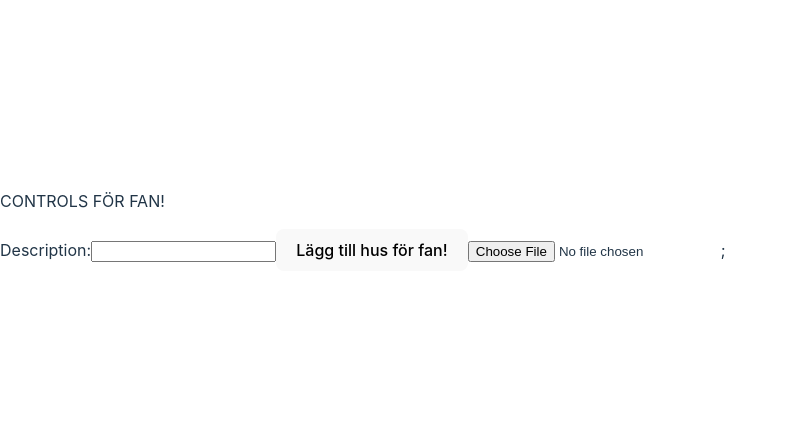
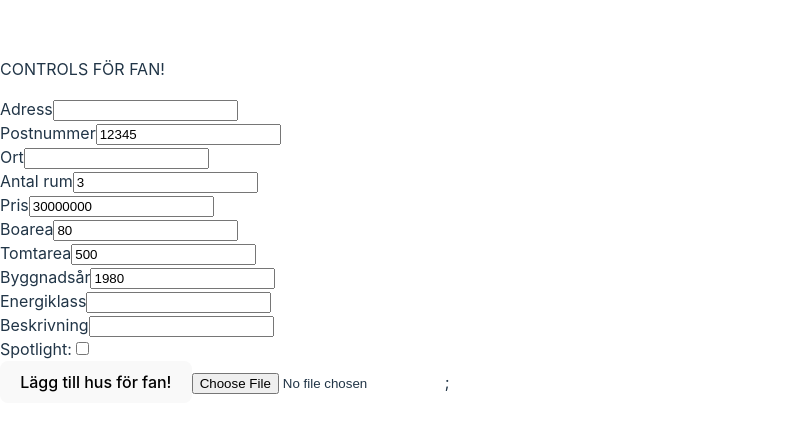
Before and after one commit to tdunca/CMS-Gruppuppgift-Grupp-6, a React (Vite) app: page /admin/home/1 in a window 1280 px wide. Shown: the part 178-610 px from the top of the page, without its empty margins (0-788 px from the left). Built offline with nearby package versions, Linux system fonts and the light colour scheme; no server answers.

Commit message:
Add more input fields for listing

```diff
--- a/src/features/admin/views/edit.tsx
+++ b/src/features/admin/views/edit.tsx
@@ -2,10 +2,20 @@ import { useState, type ChangeEvent } from 'react';
 import { useParams } from 'react-router-dom';
 import { saveHome } from '../../firebase/home';
 import { uploadFile } from '../../firebase/upload';
+import Input from '../components/input';
 
 function Edit() {
   const [description, setDescription] = useState('');
-
+  const [roomNum, setRoomNum] = useState(3);
+  const [homePrice, setHomePrice] = useState(30000000);
+  const [squareMeters, setSquareMeters] = useState(80);
+  const [homeAdress, setHomeAdress] = useState('');
+  const [postalCode, setPostalCode] = useState(12345);
+  const [homeCity, setHomeCity] = useState('');
+  const [landSquareMeters, setLandSquareMeters] = useState(500);
+  const [homeBuildYear, setHomeBuildYear] = useState(1980);
+  const [homeEnergyClass, setHomeEnergyClass] = useState('');
+  const [homeSpotlight, setHomeSpotlight] = useState(false);
   const { name } = useParams();
 
   const handleClick = () => {
@@ -22,11 +32,82 @@ function Edit() {
 
   return (
     <section>
-      <label>Description:</label>
-      <input
+      <Input
+        name="homeAdress"
+        label="Adress"
+        type="text"
+        value={homeAdress}
+        onChange={(e) => setHomeAdress(e.target.value)}
+      />
+      <Input
+        name="postalCode"
+        label="Postnummer"
+        type="number"
+        value={postalCode}
+        onChange={(e) => setPostalCode(parseInt(e.target.value))}
+      />
+      <Input
+        name="homeCity"
+        label="Ort"
+        type="text"
+        value={homeCity}
+        onChange={(e) => setHomeCity(e.target.value)}
+      />
+      <Input
+        name="roomNum"
+        label="Antal rum"
+        type="number"
+        value={roomNum}
+        onChange={(e) => setRoomNum(parseInt(e.target.value))}
+      />
+      <Input
+        name="homePrice"
+        label="Pris"
+        type="number"
+        value={homePrice}
+        onChange={(e) => setHomePrice(parseInt(e.target.value))}
+      />
+      <Input
+        name="squareMeters"
+        label="Boarea"
+        type="number"
+        value={squareMeters}
+        onChange={(e) => setSquareMeters(parseInt(e.target.value))}
+      />
+      <Input
+        name="landSquareMeters"
+        label="Tomtarea"
+        type="number"
+        value={landSquareMeters}
+        onChange={(e) => setLandSquareMeters(parseInt(e.target.value))}
+      />
+      <Input
+        name="homeBuildYear"
+        label="Byggnadsår"
+        type="number"
+        value={homeBuildYear}
+        onChange={(e) => setHomeBuildYear(parseInt(e.target.value))}
+      />
+      <Input
+        name="homeEnergyClass"
+        label="Energiklass"
+        type="text"
+        value={homeEnergyClass}
+        onChange={(e) => setHomeEnergyClass(e.target.value)}
+      />
+      <Input
+        name="description"
+        label="Beskrivning"
         type="text"
         value={description}
         onChange={(e) => setDescription(e.target.value)}
+      />
+      <Input
+        name="homeSpotlight"
+        label="Spotlight:"
+        type="checkbox"
+        checked={homeSpotlight}
+        onChange={() => setHomeSpotlight((val: boolean) => !val)}
       />
       <button onClick={handleClick}>Lägg till hus för fan!</button>
       <input type="file" onChange={handleFileChange} />;
```
